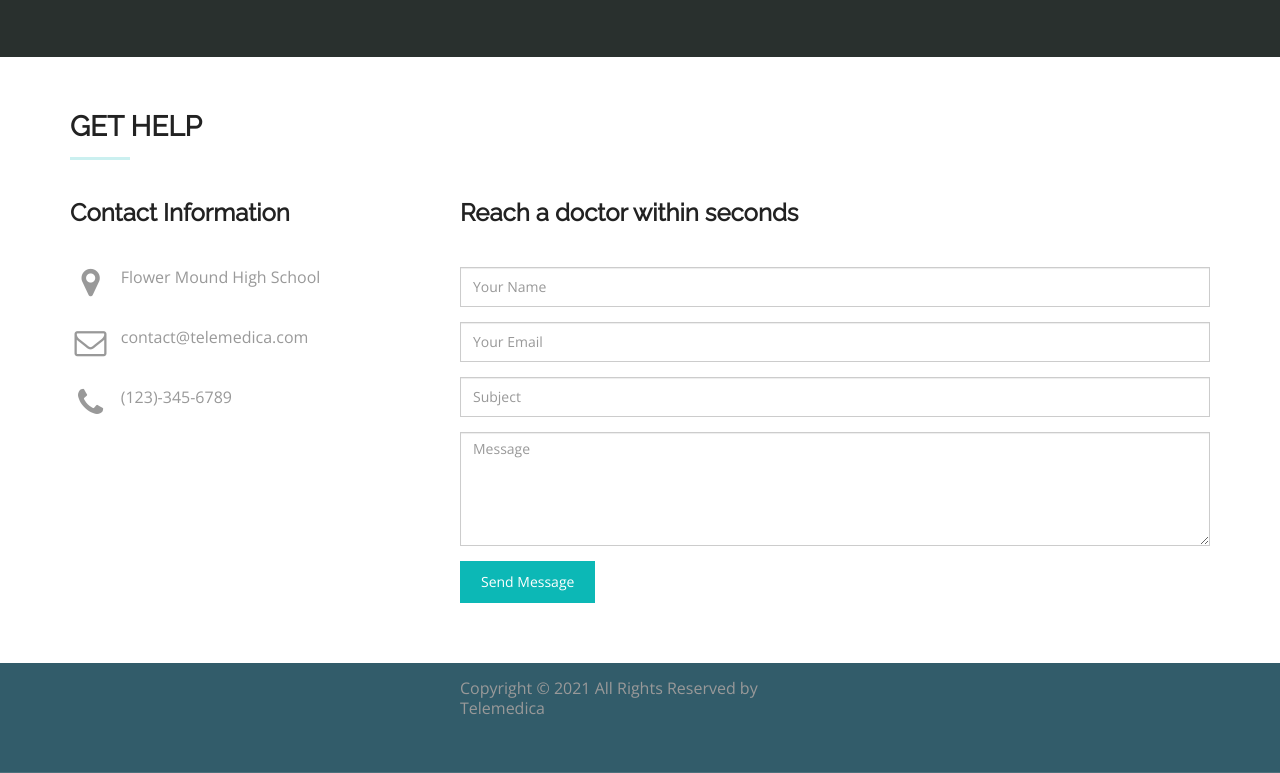
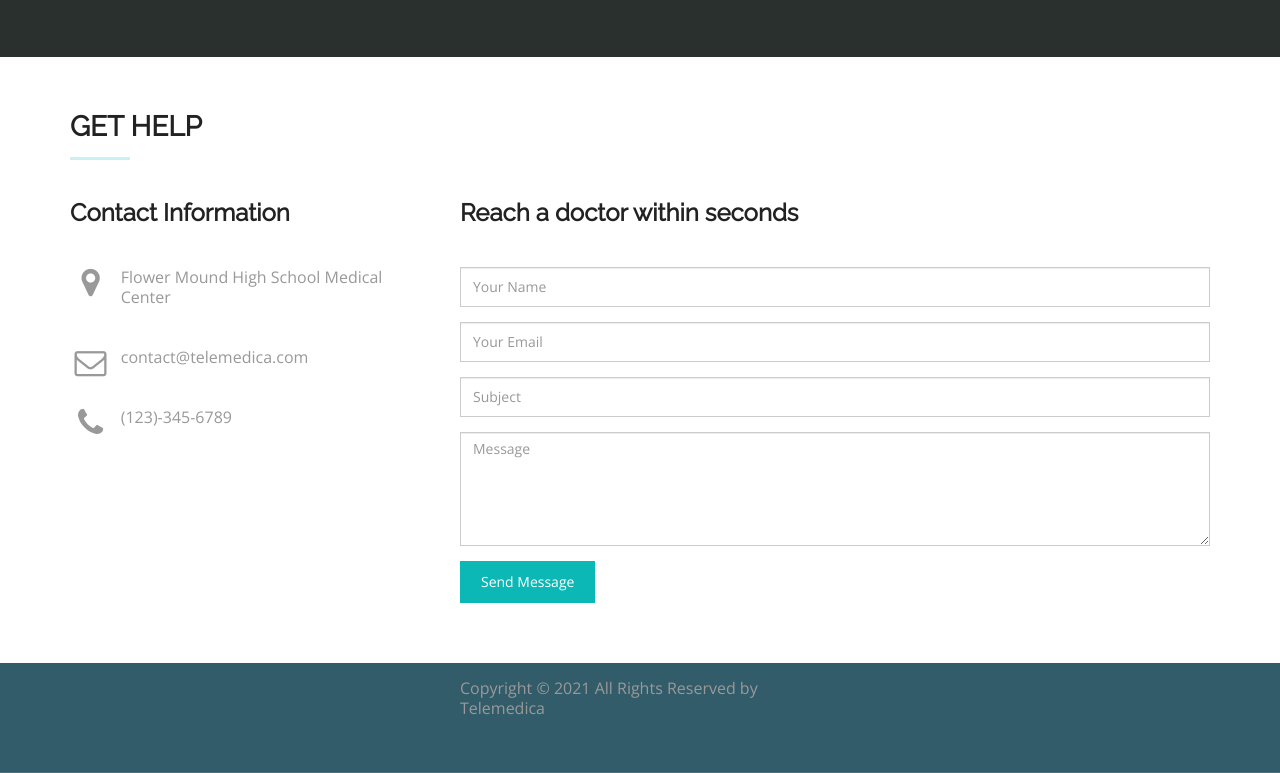
Before and after one commit to sarvesh-tech/Webmaster, a plain HTML site: page index.html in a window 1280 px wide. Shown: the part 2173-2946 px from the top of the page. Drawn offline with nearby package versions, Linux system fonts and the light colour scheme; a web font is replaced by a local one.

Commit message:
medical center

```diff
--- a/index.html
+++ b/index.html
@@ -279,7 +279,7 @@ Takes into account patients' individual wishes, concerns, and emotions. Our expe
         <div class="col-md-4 col-sm-4">
           <h3>Contact Information</h3>
           <div class="space"></div>
-          <p><i class="fa fa-map-marker fa-fw pull-left fa-2x"></i>Flower Mound High School</p>
+          <p><i class="fa fa-map-marker fa-fw pull-left fa-2x"></i>Flower Mound High School Medical Center</p>
           <div class="space"></div>
           <p><i class="fa fa-envelope-o fa-fw pull-left fa-2x"></i>contact@telemedica.com</p>
           <div class="space"></div>
```
